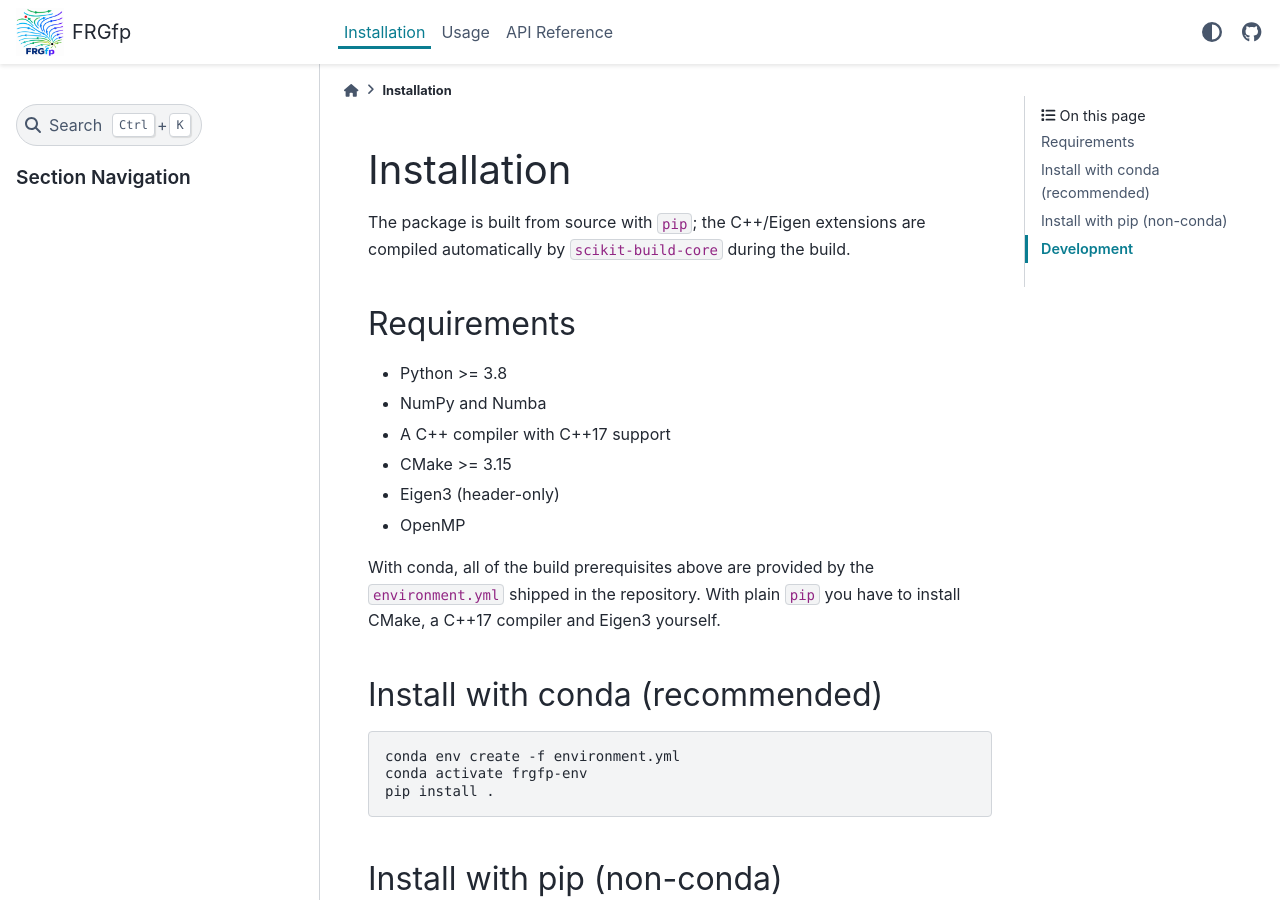
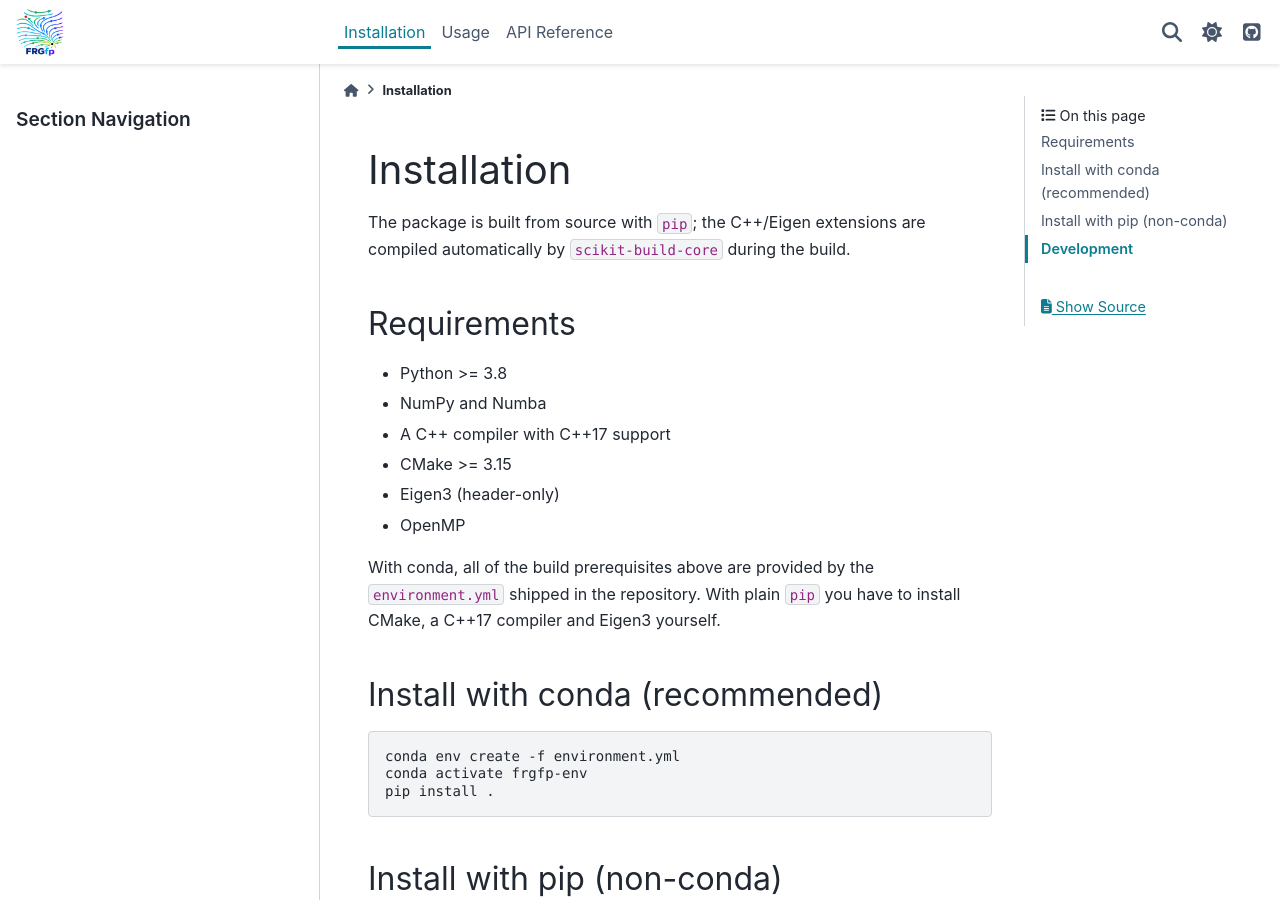
Before and after one commit to molbarnabas/frgfp, a Sphinx documentation site: the page built from doc/source/installation.rst, in a window 1280 px wide and 900 px high. Built offline with Sphinx 7.4.7 and the PyData theme 0.15.4, drawn with Linux system fonts in a browser that asks for light colours; the version number could not be read and is left out.

Commit message:
change docs theme

```diff
--- a/doc/source/conf.py
+++ b/doc/source/conf.py
@@ -58,31 +58,20 @@ root_doc = "index"
 language = "en"
 
 # -- Options for HTML output -------------------------------------------------
-# Same theme as the SciPy documentation (pydata-sphinx-theme).
+# Same theme as the NumPy documentation (pydata-sphinx-theme).
 html_theme = "pydata_sphinx_theme"
 html_static_path = ["_static"]
 html_logo = "../../frgfp_logo.png"
+html_title = f"{project} v{version} documentation"
 html_last_updated_fmt = "%b %d, %Y"
+html_context = {"default_mode": "light"}
 
 html_theme_options = {
+    "github_url": "https://github.com/molbarnabas/frgfp",
+    "collapse_navigation": True,
     "header_links_before_dropdown": 6,
-    "icon_links": [
-        {
-            "name": "GitHub",
-            "url": "https://github.com/molbarnabas/frgfp",
-            "icon": "fa-brands fa-github",
-        },
-    ],
-    "logo": {"text": "FRGfp"},
-    "navbar_start": ["navbar-logo"],
-    "navbar_end": ["theme-switcher", "navbar-icon-links"],
+    "navbar_end": ["search-button", "theme-switcher", "navbar-icon-links"],
     "navbar_persistent": [],
-    "secondary_sidebar_items": ["page-toc"],
-}
-
-html_sidebars = {
-    "index": ["search-button-field"],
-    "**": ["search-button-field", "sidebar-nav-bs"],
 }
 
 # -- Options for autodoc -----------------------------------------------------
```
Also changed, not shown: README.md (+1 -1 lines).
